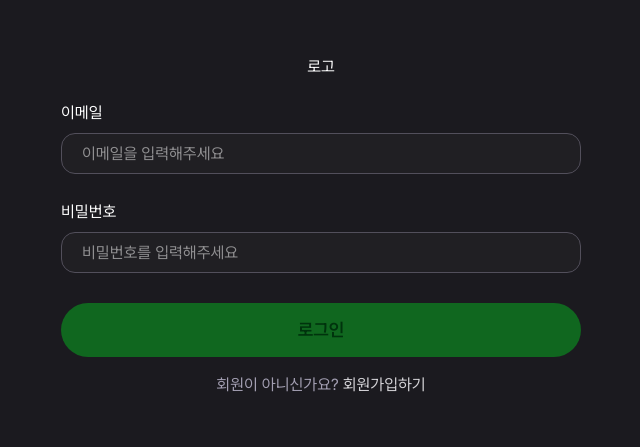
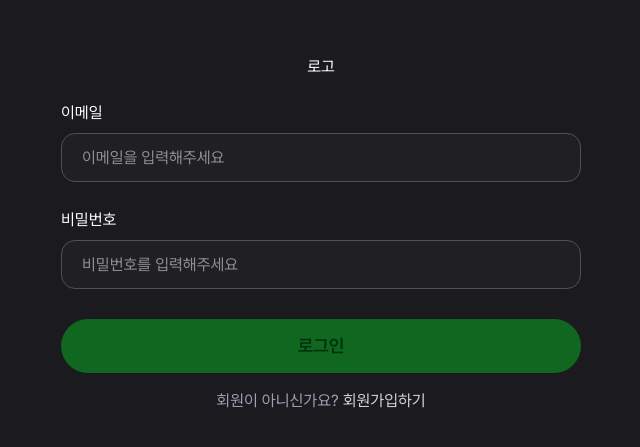
Before and after one commit to part3-5team/Taskify, a Next.js app: page /login in a window 1280 px wide. Shown: the part 141-588 px from the top of the page, without its empty margins (319-959 px from the left). Built offline with nearby package versions, Linux system fonts and the light colour scheme.

Commit message:
style: 로그인 인풋 패딩 변경

```diff
--- a/components/auth/LoginForm/index.tsx
+++ b/components/auth/LoginForm/index.tsx
@@ -33,7 +33,7 @@ export default function LoginForm() {
             emailError ? 'error' : email.length > 0 ? 'completed' : 'default'
           }
           errorMessage={emailError}
-          className="py-2.5"
+          className="py-3.5"
         />
       </div>
 
@@ -55,7 +55,7 @@ export default function LoginForm() {
                 : 'default'
           }
           errorMessage={passwordError}
-          className="py-2.5"
+          className="py-3.5"
         />
       </div>
 
```
